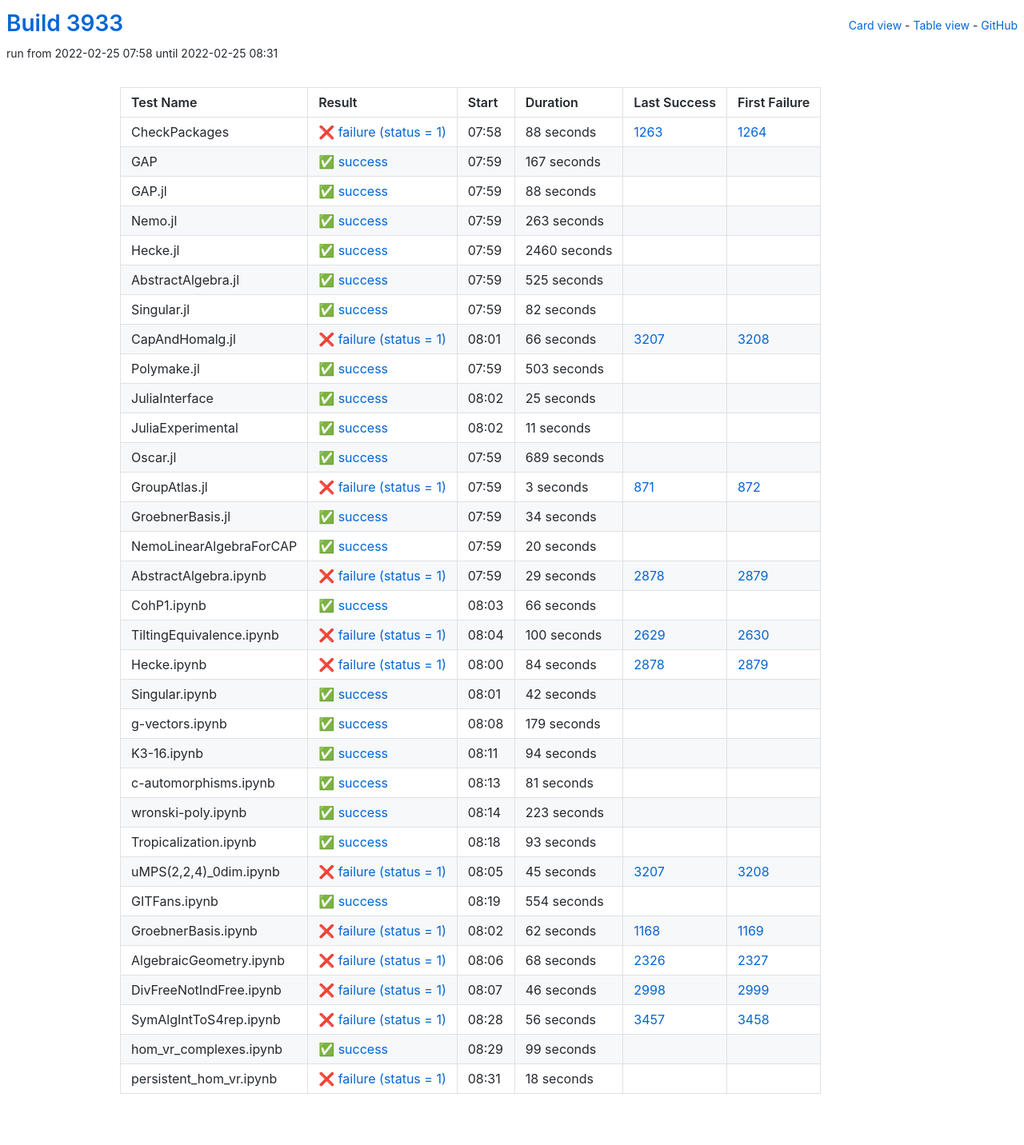
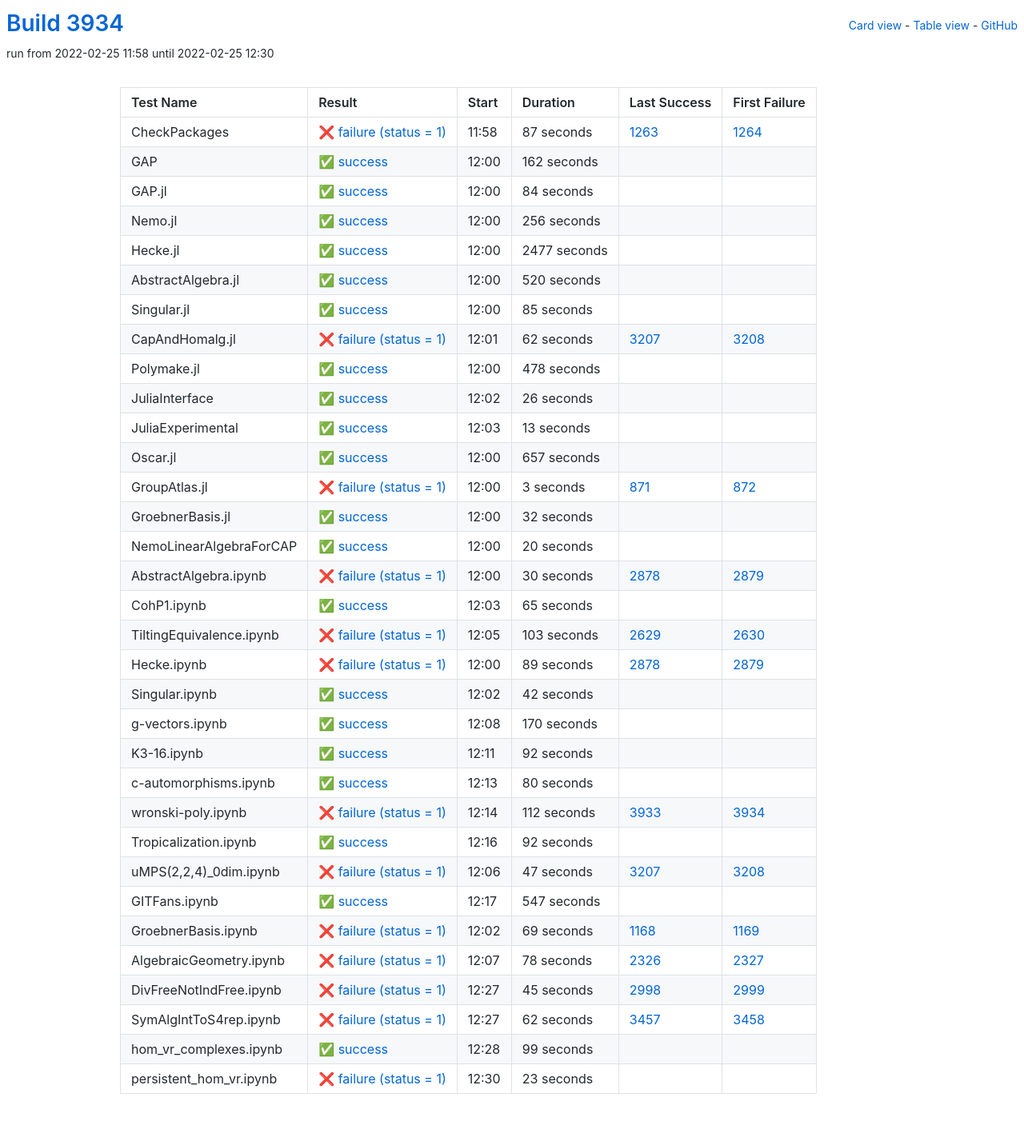
Before and after one commit to oscar-system/oscar-ci-status-stable, a Jekyll site: the page built from table.html, in a window 1280 px wide. Shown: the whole page at 80% size. Built offline with Jekyll 4.4.1, drawn with Linux system fonts in a browser that asks for light colours.

Commit message:
Build #3934

```diff
--- a/_data/ci.yml
+++ b/_data/ci.yml
@@ -1,6 +1,6 @@
 ---
-build: 3933
-build_url: https://oscarci.mathematik.uni-kl.de/job/oscar-stable/3933/
+build: 3934
+build_url: https://oscarci.mathematik.uni-kl.de/job/oscar-stable/3934/
 job: oscar-stable
 organization: oscar-system
 repo: oscar-ci-status-stable
@@ -8,152 +8,152 @@ repourl: https://github.com/oscar-system/oscar-ci-status-stable
 tests:
 - name: CheckPackages
   id: checkpackages
-  log: https://oscarci.mathematik.uni-kl.de/job/oscar-stable/3933/artifact/logs/build-3933/CheckPackages.log
-  start: 2022-02-25 07:58
+  log: https://oscarci.mathematik.uni-kl.de/job/oscar-stable/3934/artifact/logs/build-3934/CheckPackages.log
+  start: 2022-02-25 11:58
   success: false
   exitcode: 1
   status: failure
-  duration: 88
+  duration: 87
   last_success: 1263
   last_success_url: https://oscarci.mathematik.uni-kl.de/job/oscar-stable/1263/
   first_failure: 1264
   first_failure_url: https://oscarci.mathematik.uni-kl.de/job/oscar-stable/1264/
 - name: GAP
   id: gap
-  log: https://oscarci.mathematik.uni-kl.de/job/oscar-stable/3933/artifact/logs/build-3933/GAP.log
-  start: 2022-02-25 07:59
+  log: https://oscarci.mathematik.uni-kl.de/job/oscar-stable/3934/artifact/logs/build-3934/GAP.log
+  start: 2022-02-25 12:00
   success: true
   exitcode: 0
   status: success
-  duration: 167
+  duration: 162
   last_success: false
   last_success_url:
   first_failure: false
   first_failure_url:
 - name: GAP.jl
   id: gap-jl
-  log: https://oscarci.mathematik.uni-kl.de/job/oscar-stable/3933/artifact/logs/build-3933/GAP.jl.log
-  start: 2022-02-25 07:59
+  log: https://oscarci.mathematik.uni-kl.de/job/oscar-stable/3934/artifact/logs/build-3934/GAP.jl.log
+  start: 2022-02-25 12:00
   success: true
   exitcode: 0
   status: success
-  duration: 88
+  duration: 84
   last_success: false
   last_success_url:
   first_failure: false
   first_failure_url:
 - name: Nemo.jl
   id: nemo-jl
-  log: https://oscarci.mathematik.uni-kl.de/job/oscar-stable/3933/artifact/logs/build-3933/Nemo.jl.log
-  start: 2022-02-25 07:59
+  log: https://oscarci.mathematik.uni-kl.de/job/oscar-stable/3934/artifact/logs/build-3934/Nemo.jl.log
+  start: 2022-02-25 12:00
   success: true
   exitcode: 0
   status: success
-  duration: 263
+  duration: 256
   last_success: false
   last_success_url:
   first_failure: false
   first_failure_url:
 - name: Hecke.jl
   id: hecke-jl
-  log: https://oscarci.mathematik.uni-kl.de/job/oscar-stable/3933/artifact/logs/build-3933/Hecke.jl.log
-  start: 2022-02-25 07:59
+  log: https://oscarci.mathematik.uni-kl.de/job/oscar-stable/3934/artifact/logs/build-3934/Hecke.jl.log
+  start: 2022-02-25 12:00
   success: true
   exitcode: 0
   status: success
-  duration: 2460
+  duration: 2477
   last_success: false
   last_success_url:
   first_failure: false
   first_failure_url:
 - name: AbstractAlgebra.jl
   id: abstractalgebra-jl
-  log: https://oscarci.mathematik.uni-kl.de/job/oscar-stable/3933/artifact/logs/build-3933/AbstractAlgebra.jl.log
-  start: 2022-02-25 07:59
+  log: https://oscarci.mathematik.uni-kl.de/job/oscar-stable/3934/artifact/logs/build-3934/AbstractAlgebra.jl.log
+  start: 2022-02-25 12:00
   success: true
   exitcode: 0
   status: success
-  duration: 525
+  duration: 520
   last_success: false
   last_success_url:
   first_failure: false
   first_failure_url:
 - name: Singular.jl
   id: singular-jl
-  log: https://oscarci.mathematik.uni-kl.de/job/oscar-stable/3933/artifact/logs/build-3933/Singular.jl.log
-  start: 2022-02-25 07:59
+  log: https://oscarci.mathematik.uni-kl.de/job/oscar-stable/3934/artifact/logs/build-3934/Singular.jl.log
+  start: 2022-02-25 12:00
   success: true
   exitcode: 0
   status: success
-  duration: 82
+  duration: 85
   last_success: false
   last_success_url:
   first_failure: false
   first_failure_url:
 - name: CapAndHomalg.jl
   id: capandhomalg-jl
-  log: https://oscarci.mathematik.uni-kl.de/job/oscar-stable/3933/artifact/logs/build-3933/CapAndHomalg.jl.log
-  start: 2022-02-25 08:01
+  log: https://oscarci.mathematik.uni-kl.de/job/oscar-stable/3934/artifact/logs/build-3934/CapAndHomalg.jl.log
+  start: 2022-02-25 12:01
   success: false
   exitcode: 1
   status: failure
-  duration: 66
+  duration: 62
   last_success: 3207
   last_success_url: https://oscarci.mathematik.uni-kl.de/job/oscar-stable/3207/
   first_failure: 3208
   first_failure_url: https://oscarci.mathematik.uni-kl.de/job/oscar-stable/3208/
 - name: Polymake.jl
   id: polymake-jl
-  log: https://oscarci.mathematik.uni-kl.de/job/oscar-stable/3933/artifact/logs/build-3933/Polymake.jl.log
-  start: 2022-02-25 07:59
+  log: https://oscarci.mathematik.uni-kl.de/job/oscar-stable/3934/artifact/logs/build-3934/Polymake.jl.log
+  start: 2022-02-25 12:00
   success: true
   exitcode: 0
   status: success
-  duration: 503
+  duration: 478
   last_success: false
   last_success_url:
   first_failure: false
   first_failure_url:
 - name: JuliaInterface
   id: juliainterface
-  log: https://oscarci.mathematik.uni-kl.de/job/oscar-stable/3933/artifact/logs/build-3933/JuliaInterface.log
-  start: 2022-02-25 08:02
+  log: https://oscarci.mathematik.uni-kl.de/job/oscar-stable/3934/artifact/logs/build-3934/JuliaInterface.log
+  start: 2022-02-25 12:02
   success: true
   exitcode: 0
   status: success
-  duration: 25
+  duration: 26
   last_success: false
   last_success_url:
   first_failure: false
   first_failure_url:
 - name: JuliaExperimental
   id: juliaexperimental
-  log: https://oscarci.mathematik.uni-kl.de/job/oscar-stable/3933/artifact/logs/build-3933/JuliaExperimental.log
-  start: 2022-02-25 08:02
+  log: https://oscarci.mathematik.uni-kl.de/job/oscar-stable/3934/artifact/logs/build-3934/JuliaExperimental.log
+  start: 2022-02-25 12:03
   success: true
   exitcode: 0
   status: success
-  duration: 11
+  duration: 13
   last_success: false
   last_success_url:
   first_failure: false
   first_failure_url:
 - name: Oscar.jl
   id: oscar-jl
-  log: https://oscarci.mathematik.uni-kl.de/job/oscar-stable/3933/artifact/logs/build-3933/Oscar.jl.log
-  start: 2022-02-25 07:59
+  log: https://oscarci.mathematik.uni-kl.de/job/oscar-stable/3934/artifact/logs/build-3934/Oscar.jl.log
+  start: 2022-02-25 12:00
   success: true
   exitcode: 0
   status: success
-  duration: 689
+  duration: 657
   last_success: false
   last_success_url:
   first_failure: false
   first_failure_url:
 - name: GroupAtlas.jl
   id: groupatlas-jl
-  log: https://oscarci.mathematik.uni-kl.de/job/oscar-stable/3933/artifact/logs/build-3933/GroupAtlas.jl.log
-  start: 2022-02-25 07:59
+  log: https://oscarci.mathematik.uni-kl.de/job/oscar-stable/3934/artifact/logs/build-3934/GroupAtlas.jl.log
+  start: 2022-02-25 12:00
   success: false
   exitcode: 1
   status: failure
@@ -164,20 +164,20 @@ tests:
   first_failure_url: https://oscarci.mathematik.uni-kl.de/job/oscar-stable/872/
 - name: GroebnerBasis.jl
   id: groebnerbasis-jl
-  log: https://oscarci.mathematik.uni-kl.de/job/oscar-stable/3933/artifact/logs/build-3933/GroebnerBasis.jl.log
-  start: 2022-02-25 07:59
+  log: https://oscarci.mathematik.uni-kl.de/job/oscar-stable/3934/artifact/logs/build-3934/GroebnerBasis.jl.log
+  start: 2022-02-25 12:00
   success: true
   exitcode: 0
   status: success
-  duration: 34
+  duration: 32
   last_success: false
   last_success_url:
   first_failure: false
   first_failure_url:
 - name: NemoLinearAlgebraForCAP
   id: nemolinearalgebraforcap
-  log: https://oscarci.mathematik.uni-kl.de/job/oscar-stable/3933/artifact/logs/build-3933/NemoLinearAlgebraForCAP.log
-  start: 2022-02-25 07:59
+  log: https://oscarci.mathematik.uni-kl.de/job/oscar-stable/3934/artifact/logs/build-3934/NemoLinearAlgebraForCAP.log
+  start: 2022-02-25 12:00
   success: true
   exitcode: 0
   status: success
@@ -188,56 +188,56 @@ tests:
   first_failure_url:
 - name: AbstractAlgebra.ipynb
   id: abstractalgebra-ipynb
-  log: https://oscarci.mathematik.uni-kl.de/job/oscar-stable/3933/artifact/logs/build-3933/AbstractAlgebra.ipynb.log
-  start: 2022-02-25 07:59
+  log: https://oscarci.mathematik.uni-kl.de/job/oscar-stable/3934/artifact/logs/build-3934/AbstractAlgebra.ipynb.log
+  start: 2022-02-25 12:00
   success: false
   exitcode: 1
   status: failure
-  duration: 29
+  duration: 30
   last_success: 2878
   last_success_url: https://oscarci.mathematik.uni-kl.de/job/oscar-stable/2878/
   first_failure: 2879
   first_failure_url: https://oscarci.mathematik.uni-kl.de/job/oscar-stable/2879/
 - name: CohP1.ipynb
   id: cohp1-ipynb
-  log: https://oscarci.mathematik.uni-kl.de/job/oscar-stable/3933/artifact/logs/build-3933/CohP1.ipynb.log
-  start: 2022-02-25 08:03
+  log: https://oscarci.mathematik.uni-kl.de/job/oscar-stable/3934/artifact/logs/build-3934/CohP1.ipynb.log
+  start: 2022-02-25 12:03
   success: true
   exitcode: 0
   status: success
-  duration: 66
+  duration: 65
   last_success: false
   last_success_url:
   first_failure: false
   first_failure_url:
 - name: TiltingEquivalence.ipynb
   id: tiltingequivalence-ipynb
-  log: https://oscarci.mathematik.uni-kl.de/job/oscar-stable/3933/artifact/logs/build-3933/TiltingEquivalence.ipynb.log
-  start: 2022-02-25 08:04
+  log: https://oscarci.mathematik.uni-kl.de/job/oscar-stable/3934/artifact/logs/build-3934/TiltingEquivalence.ipynb.log
+  start: 2022-02-25 12:05
   success: false
   exitcode: 1
   status: failure
-  duration: 100
+  duration: 103
   last_success: 2629
   last_success_url: https://oscarci.mathematik.uni-kl.de/job/oscar-stable/2629/
   first_failure: 2630
   first_failure_url: https://oscarci.mathematik.uni-kl.de/job/oscar-stable/2630/
 - name: Hecke.ipynb
   id: hecke-ipynb
-  log: https://oscarci.mathematik.uni-kl.de/job/oscar-stable/3933/artifact/logs/build-3933/Hecke.ipynb.log
-  start: 2022-02-25 08:00
+  log: https://oscarci.mathematik.uni-kl.de/job/oscar-stable/3934/artifact/logs/build-3934/Hecke.ipynb.log
+  start: 2022-02-25 12:00
   success: false
   exitcode: 1
   status: failure
-  duration: 84
+  duration: 89
   last_success: 2878
   last_success_url: https://oscarci.mathematik.uni-kl.de/job/oscar-stable/2878/
   first_failure: 2879
   first_failure_url: https://oscarci.mathematik.uni-kl.de/job/oscar-stable/2879/
 - name: Singular.ipynb
   id: singular-ipynb
-  log: https://oscarci.mathematik.uni-kl.de/job/oscar-stable/3933/artifact/logs/build-3933/Singular.ipynb.log
-  start: 2022-02-25 08:01
+  log: https://oscarci.mathematik.uni-kl.de/job/oscar-stable/3934/artifact/logs/build-3934/Singular.ipynb.log
+  start: 2022-02-25 12:02
   success: true
   exitcode: 0
   status: success
@@ -248,140 +248,140 @@ tests:
   first_failure_url:
 - name: g-vectors.ipynb
   id: g-vectors-ipynb
-  log: https://oscarci.mathematik.uni-kl.de/job/oscar-stable/3933/artifact/logs/build-3933/g-vectors.ipynb.log
-  start: 2022-02-25 08:08
+  log: https://oscarci.mathematik.uni-kl.de/job/oscar-stable/3934/artifact/logs/build-3934/g-vectors.ipynb.log
+  start: 2022-02-25 12:08
   success: true
   exitcode: 0
   status: success
-  duration: 179
+  duration: 170
   last_success: false
   last_success_url:
   first_failure: false
   first_failure_url:
 - name: K3-16.ipynb
   id: k3-16-ipynb
-  log: https://oscarci.mathematik.uni-kl.de/job/oscar-stable/3933/artifact/logs/build-3933/K3-16.ipynb.log
-  start: 2022-02-25 08:11
+  log: https://oscarci.mathematik.uni-kl.de/job/oscar-stable/3934/artifact/logs/build-3934/K3-16.ipynb.log
+  start: 2022-02-25 12:11
   success: true
   exitcode: 0
   status: success
-  duration: 94
+  duration: 92
   last_success: false
   last_success_url:
   first_failure: false
   first_failure_url:
 - name: c-automorphisms.ipynb
   id: c-automorphisms-ipynb
-  log: https://oscarci.mathematik.uni-kl.de/job/oscar-stable/3933/artifact/logs/build-3933/c-automorphisms.ipynb.log
-  start: 2022-02-25 08:13
+  log: https://oscarci.mathematik.uni-kl.de/job/oscar-stable/3934/artifact/logs/build-3934/c-automorphisms.ipynb.log
+  start: 2022-02-25 12:13
   success: true
   exitcode: 0
   status: success
-  duration: 81
+  duration: 80
   last_success: false
   last_success_url:
   first_failure: false
   first_failure_url:
 - name: wronski-poly.ipynb
   id: wronski-poly-ipynb
-  log: https://oscarci.mathematik.uni-kl.de/job/oscar-stable/3933/artifact/logs/build-3933/wronski-poly.ipynb.log
-  start: 2022-02-25 08:14
+  log: https://oscarci.mathematik.uni-kl.de/job/oscar-stable/3934/artifact/logs/build-3934/wronski-poly.ipynb.log
+  start: 2022-02-25 12:14
+  success: false
+  exitcode: 1
+  status: failure
+  duration: 112
+  last_success: 3933
+  last_success_url: https://oscarci.mathematik.uni-kl.de/job/oscar-stable/3933/
+  first_failure: 3934
+  first_failure_url: https://oscarci.mathematik.uni-kl.de/job/oscar-stable/3934/
+- name: Tropicalization.ipynb
+  id: tropicalization-ipynb
+  log: https://oscarci.mathematik.uni-kl.de/job/oscar-stable/3934/artifact/logs/build-3934/Tropicalization.ipynb.log
+  start: 2022-02-25 12:16
   success: true
   exitcode: 0
   status: success
-  duration: 223
-  last_success: false
-  last_success_url:
-  first_failure: false
-  first_failure_url:
-- name: Tropicalization.ipynb
-  id: tropicalization-ipynb
-  log: https://oscarci.mathematik.uni-kl.de/job/oscar-stable/3933/artifact/logs/build-3933/Tropicalization.ipynb.log
-  start: 2022-02-25 08:18
-  success: true
-  exitcode: 0
-  status: success
-  duration: 93
+  duration: 92
   last_success: false
   last_success_url:
   first_failure: false
   first_failure_url:
 - name: uMPS(2,2,4)_0dim.ipynb
   id: umps-2-2-4-0dim-ipynb
-  log: https://oscarci.mathematik.uni-kl.de/job/oscar-stable/3933/artifact/logs/build-3933/uMPS-2-2-4-_0dim.ipynb.log
-  start: 2022-02-25 08:05
+  log: https://oscarci.mathematik.uni-kl.de/job/oscar-stable/3934/artifact/logs/build-3934/uMPS-2-2-4-_0dim.ipynb.log
+  start: 2022-02-25 12:06
   success: false
   exitcode: 1
   status: failure
-  duration: 45
+  duration: 47
   last_success: 3207
   last_success_url: https://oscarci.mathematik.uni-kl.de/job/oscar-stable/3207/
   first_failure: 3208
   first_failure_url: https://oscarci.mathematik.uni-kl.de/job/oscar-stable/3208/
 - name: GITFans.ipynb
   id: gitfans-ipynb
-  log: https://oscarci.mathematik.uni-kl.de/job/oscar-stable/3933/artifact/logs/build-3933/GITFans.ipynb.log
-  start: 2022-02-25 08:19
+  log: https://oscarci.mathematik.uni-kl.de/job/oscar-stable/3934/artifact/logs/build-3934/GITFans.ipynb.log
+  start: 2022-02-25 12:17
   success: true
   exitcode: 0
   status: success
-  duration: 554
+  duration: 547
   last_success: false
   last_success_url:
   first_failure: false
   first_failure_url:
 - name: GroebnerBasis.ipynb
   id: groebnerbasis-ipynb
-  log: https://oscarci.mathematik.uni-kl.de/job/oscar-stable/3933/artifact/logs/build-3933/GroebnerBasis.ipynb.log
-  start: 2022-02-25 08:02
+  log: https://oscarci.mathematik.uni-kl.de/job/oscar-stable/3934/artifact/logs/build-3934/GroebnerBasis.ipynb.log
+  start: 2022-02-25 12:02
   success: false
   exitcode: 1
   status: failure
-  duration: 62
+  duration: 69
   last_success: 1168
   last_success_url: https://oscarci.mathematik.uni-kl.de/job/oscar-stable/1168/
   first_failure: 1169
   first_failure_url: https://oscarci.mathematik.uni-kl.de/job/oscar-stable/1169/
 - name: AlgebraicGeometry.ipynb
   id: algebraicgeometry-ipynb
-  log: https://oscarci.mathematik.uni-kl.de/job/oscar-stable/3933/artifact/logs/build-3933/AlgebraicGeometry.ipynb.log
-  start: 2022-02-25 08:06
+  log: https://oscarci.mathematik.uni-kl.de/job/oscar-stable/3934/artifact/logs/build-3934/AlgebraicGeometry.ipynb.log
+  start: 2022-02-25 12:07
   success: false
   exitcode: 1
   status: failure
-  duration: 68
+  duration: 78
   last_success: 2326
   last_success_url: https://oscarci.mathematik.uni-kl.de/job/oscar-stable/2326/
   first_failure: 2327
   first_failure_url: https://oscarci.mathematik.uni-kl.de/job/oscar-stable/2327/
 - name: DivFreeNotIndFree.ipynb
   id: divfreenotindfree-ipynb
-  log: https://oscarci.mathematik.uni-kl.de/job/oscar-stable/3933/artifact/logs/build-3933/DivFreeNotIndFree.ipynb.log
-  start: 2022-02-25 08:07
+  log: https://oscarci.mathematik.uni-kl.de/job/oscar-stable/3934/artifact/logs/build-3934/DivFreeNotIndFree.ipynb.log
+  start: 2022-02-25 12:27
   success: false
   exitcode: 1
   status: failure
-  duration: 46
+  duration: 45
   last_success: 2998
   last_success_url: https://oscarci.mathematik.uni-kl.de/job/oscar-stable/2998/
   first_failure: 2999
   first_failure_url: https://oscarci.mathematik.uni-kl.de/job/oscar-stable/2999/
 - name: SymAlgIntToS4rep.ipynb
   id: symalginttos4rep-ipynb
-  log: https://oscarci.mathematik.uni-kl.de/job/oscar-stable/3933/artifact/logs/build-3933/SymAlgIntToS4rep.ipynb.log
-  start: 2022-02-25 08:28
+  log: https://oscarci.mathematik.uni-kl.de/job/oscar-stable/3934/artifact/logs/build-3934/SymAlgIntToS4rep.ipynb.log
+  start: 2022-02-25 12:27
   success: false
   exitcode: 1
   status: failure
-  duration: 56
+  duration: 62
   last_success: 3457
   last_success_url: https://oscarci.mathematik.uni-kl.de/job/oscar-stable/3457/
   first_failure: 3458
   first_failure_url: https://oscarci.mathematik.uni-kl.de/job/oscar-stable/3458/
 - name: hom_vr_complexes.ipynb
   id: hom-vr-complexes-ipynb
-  log: https://oscarci.mathematik.uni-kl.de/job/oscar-stable/3933/artifact/logs/build-3933/hom_vr_complexes.ipynb.log
-  start: 2022-02-25 08:29
+  log: https://oscarci.mathematik.uni-kl.de/job/oscar-stable/3934/artifact/logs/build-3934/hom_vr_complexes.ipynb.log
+  start: 2022-02-25 12:28
   success: true
   exitcode: 0
   status: success
@@ -392,12 +392,12 @@ tests:
   first_failure_url:
 - name: persistent_hom_vr.ipynb
   id: persistent-hom-vr-ipynb
-  log: https://oscarci.mathematik.uni-kl.de/job/oscar-stable/3933/artifact/logs/build-3933/persistent_hom_vr.ipynb.log
-  start: 2022-02-25 08:31
+  log: https://oscarci.mathematik.uni-kl.de/job/oscar-stable/3934/artifact/logs/build-3934/persistent_hom_vr.ipynb.log
+  start: 2022-02-25 12:30
   success: false
   exitcode: 1
   status: failure
-  duration: 18
+  duration: 23
   last_success: false
   last_success_url:
   first_failure: false
```
Also changed, not shown: README.md.
